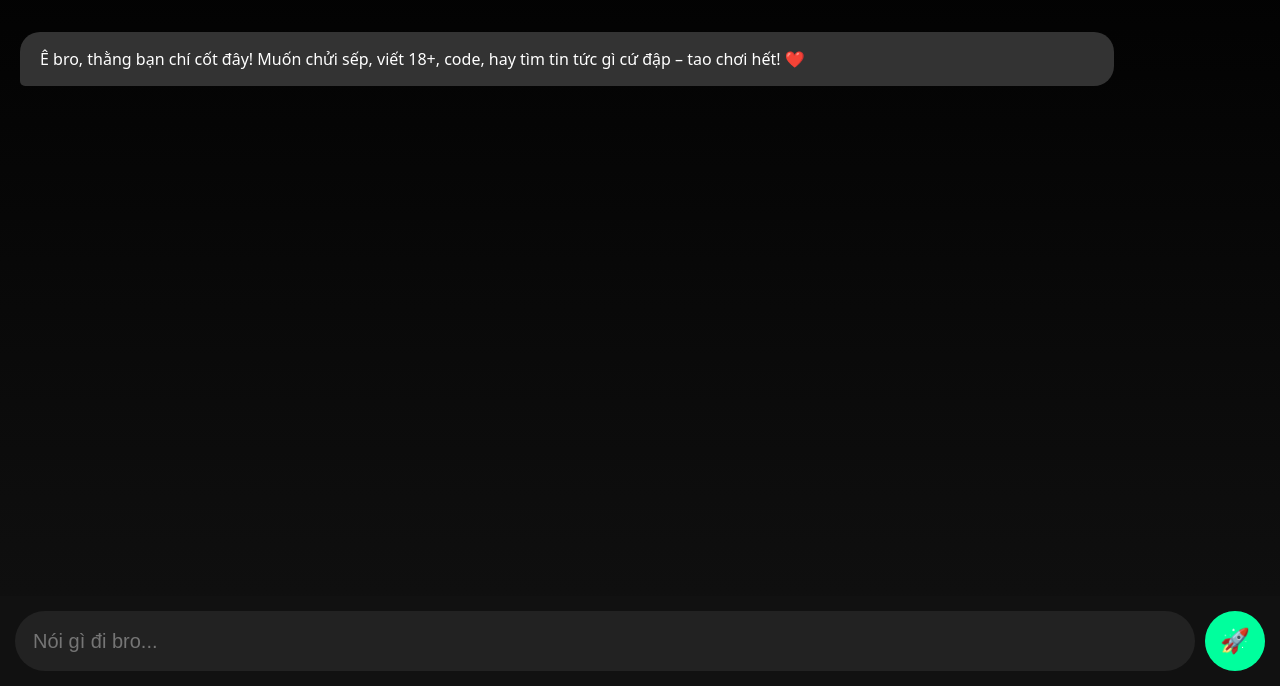
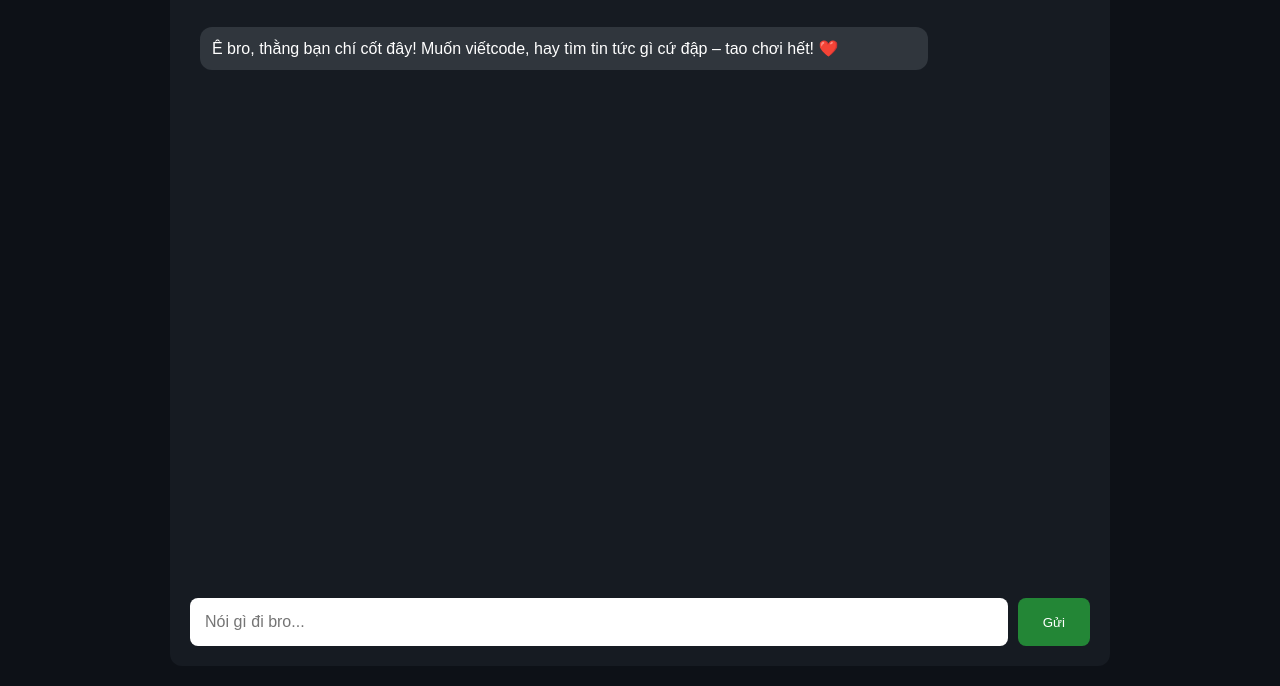
Before and after one commit to hieu124182-hue/HieuAI, a website: page public/index.html in a window 1280 px wide. Shown: the part 114-800 px from the top of the page. Drawn offline with Linux system fonts and the light colour scheme.

Commit message:
Update index.html

```diff
--- a/public/index.html
+++ b/public/index.html
@@ -2,52 +2,56 @@
 <html lang="vi">
 <head>
   <meta charset="UTF-8">
-  <meta name="viewport" content="width=device-width, initial-scale=1">
-  <title>HieuAI – Grok của tao</title>
+  <meta name="viewport" content="width=device-width, initial-scale=1.0">
+  <title>HieuAI – Grok VN</title>
   <style>
-    body {margin:0; font-family: system-ui; background:#000; color:#fff;}
-    #chat {height:100vh; display:flex; flex-direction:column; background:linear-gradient(#000, #111);}
-    #messages {flex:1; overflow-y:auto; padding:20px;}
-    .msg {max-width:85%; margin:10px 0; padding:15px 20px; border-radius:20px; line-height:1.5;}
-    .user {background:#00ff9d; align-self:flex-end; border-bottom-right-radius:5px; color:#000;}
-    .ai {background:#333; align-self:flex-start; border-bottom-left-radius:5px;}
-    #input {padding:15px; display:flex; background:#111;}
-    input {flex:1; padding:18px; border:none; border-radius:50px; background:#222; color:white; font-size:20px;}
-    button {margin-left:10px; background:#00ff9d; border:none; width:60px; height:60px; border-radius:50%; font-size:24px; cursor:pointer;}
-    h1 {text-align:center; padding:20px; background:linear-gradient(90deg,#ff00cc,#00ff9d); -webkit-background-clip:text; color:transparent; font-size:28px;}
+    body { font-family: Arial; background: #0d1117; color: white; margin: 0; padding: 20px; }
+    #chat { max-width: 900px; margin: auto; background: #161b22; border-radius: 12px; padding: 20px; height: 90vh; display: flex; flex-direction: column; }
+    #messages { flex: 1; overflow-y: auto; padding: 10px; }
+    .msg { margin: 10px 0; padding: 12px; border-radius: 12px; max-width: 80%; }
+    .user { background: #238636; align-self: flex-end; margin-left: auto; }
+    .ai { background: #30363d; align-self: flex-start; }
+    #input { display: flex; margin-top: 10px; }
+    input { flex: 1; padding: 15px; border: none; border-radius: 8px; font-size: 16px; }
+    button { padding: 15px 25px; background: #238636; color: white; border: none; border-radius: 8px; margin-left: 10px; cursor: pointer; }
   </style>
 </head>
 <body>
   <div id="chat">
-    <h1>HieuAI 🔥</h1>
+    <h1 style="text-align: center;">HieuAI🔥</h1>
     <div id="messages"></div>
     <div id="input">
       <input type="text" placeholder="Nói gì đi bro..." id="msg">
-      <button>🚀</button>
+      <button onclick="send()">Gửi</button>
     </div>
   </div>
+
   <script>
-    const sessionId = 'user_' + Math.random().toString(36);
+    const sessionId = 'user_' + Math.random().toString(36).substr(2, 9);
     const div = document.getElementById('messages');
-    function add(text, type) {
+    function addMsg(text, type) {
       const el = document.createElement('div');
       el.className = 'msg ' + type;
-      el.innerHTML = text.replace(/\n/g,'<br>');
+      el.innerText = text;
       div.appendChild(el);
       div.scrollTop = div.scrollHeight;
     }
+    addMsg("Ê bro, thằng bạn chí cốt đây! Muốn viếtcode, hay tìm tin tức gì cứ đập – tao chơi hết! ❤️", 'ai');
     async function send() {
       const input = document.getElementById('msg');
       const text = input.value.trim();
       if (!text) return;
-      add(text, 'user'); input.value = '';
-      const res = await fetch('/chat', {method:'POST', headers:{'Content-Type':'application/json'}, body:JSON.stringify({message:text,sessionId})});
+      addMsg(text, 'user');
+      input.value = '';
+      const res = await fetch('/chat', {
+        method: 'POST',
+        headers: {'Content-Type': 'application/json'},
+        body: JSON.stringify({ message: text, sessionId })
+      });
       const data = await res.json();
-      add(data.reply, 'ai');
+      addMsg(data.reply, 'ai');
     }
-    document.querySelector('button').onclick = send;
-    document.getElementById('msg').addEventListener('keypress', e=>e.key==='Enter'&&send());
-    add("Ê bro, thằng bạn chí cốt đây! Muốn chửi sếp, viết 18+, code, hay tìm tin tức gì cứ đập – tao chơi hết! ❤️", 'ai');
+    document.getElementById('msg').addEventListener('keypress', e => e.key === 'Enter' && send());
   </script>
 </body>
 </html>
```
